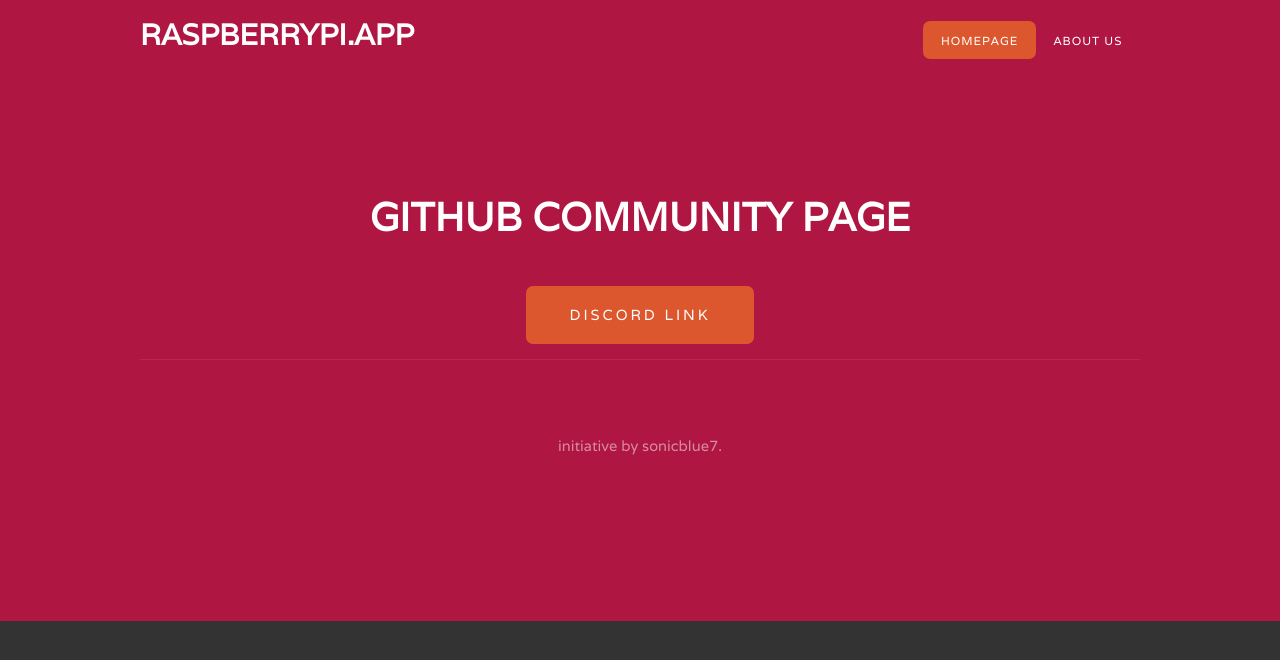
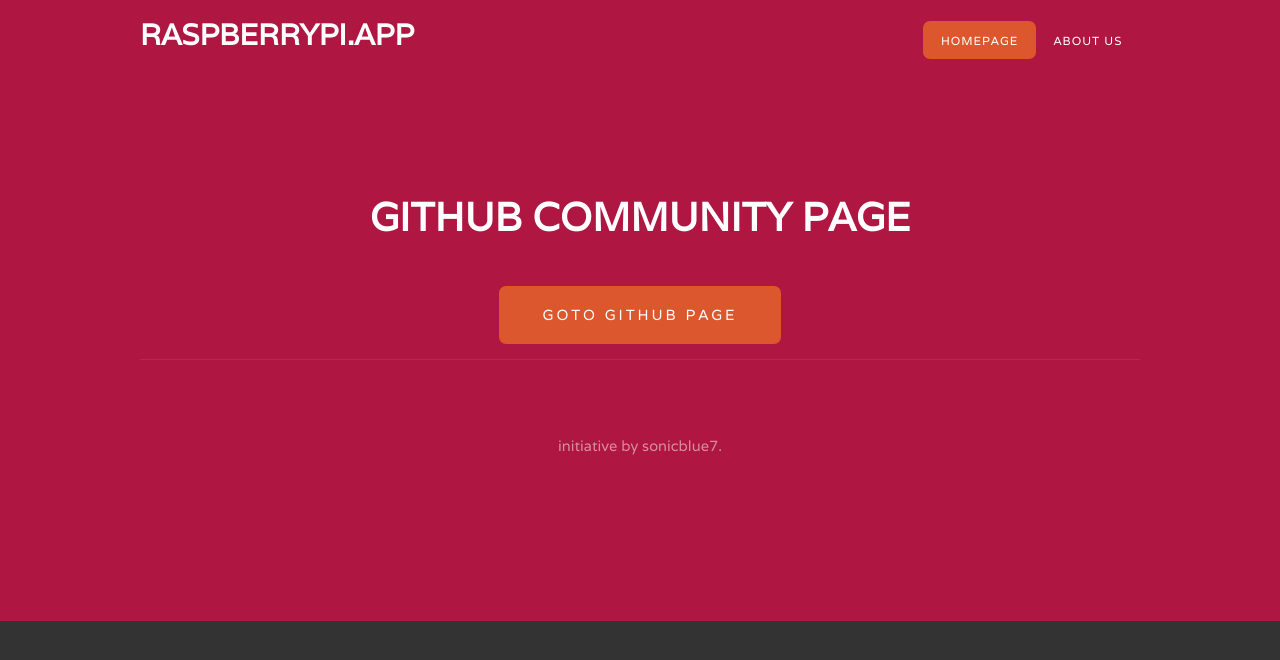
Before and after one commit to sonicblue7real/raspberrypiapp, a plain HTML site: page index.html in a window 1280 px wide. Drawn offline with Linux system fonts and the light colour scheme.

Commit message:
Update index.html

```diff
--- a/index.html
+++ b/index.html
@@ -47,7 +47,7 @@ Released   : 20140322
 				<h2>Github community page</h2>
 				<!-- <span class="byline">github community page</span> </div> -->
 			<ul class="actions">
-				<li><a href="#" class="button">Discord link</a></li>
+				<li><a href="https://github.com/sonicblue7real/raspberrypiapp/" class="button">Goto Github Page</a></li>
 			</ul>
 		</div>
 	</div>
```
